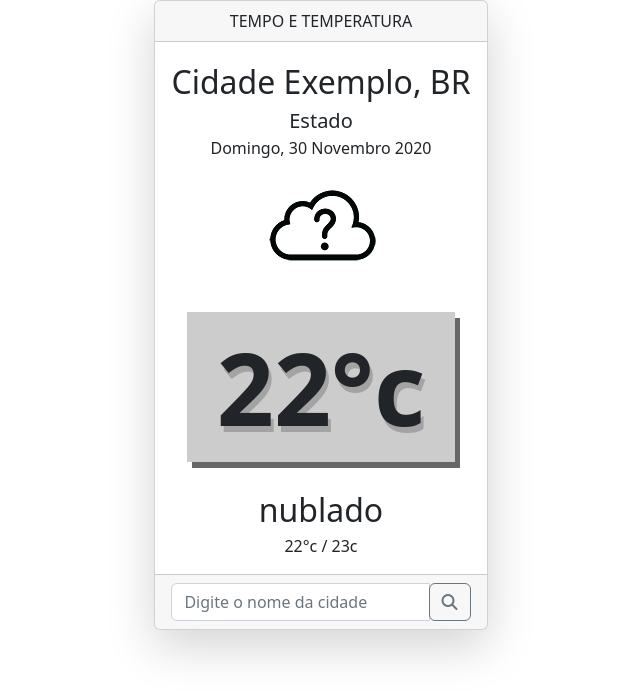
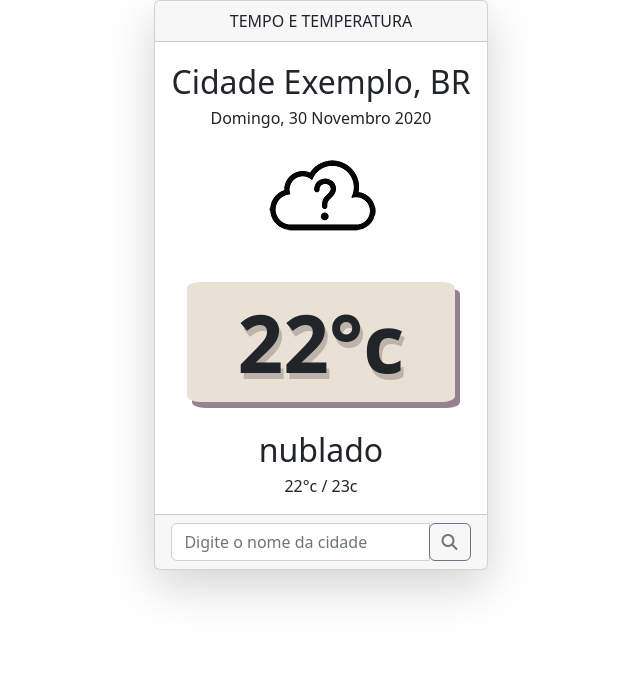
Before and after one commit to peresribeirocaroline/frontTempo, a plain HTML site: page index.html in a window 1280 px wide. Shown: the whole page, without its empty margins (319-959 px from the left). Drawn offline with nearby package versions, Linux system fonts and the light colour scheme.

Commit message:
Projeto 1.0

```diff
--- a/index.html
+++ b/index.html
@@ -17,7 +17,6 @@
                 <div class="card-header">TEMPO E TEMPERATURA</div>
                 <div class="card-body">
                     <div class="city">Cidade Exemplo, BR</div>
-                    <div class="state">Estado</div>
                     <div class="date">Domingo, 30 Novembro 2020</div>
                     <div class="container-img">
                         <img src="./icons/unknown.png">
--- a/style.css
+++ b/style.css
@@ -8,18 +8,14 @@
 
 }
 
-.state{
-    font-size: 20px
-
-}
 .container-temp {
 display: flex;
 justify-content: center;
-background-color: rgba(0, 0, 0, 0.2);
-box-shadow: 5px 6px rgba(0, 0, 0, 0.6);
+background-color: rgba(150, 105, 48, 0.2);
+box-shadow: 5px 6px rgba(78, 48, 67, 0.6);
 cursor: pointer;
-
-font-size: 100px;
+border-radius: 5%;
+font-size: 80px;
 font-weight: 900;
 text-shadow: 3px 6px rgba(0, 0, 0, 0.2);
 }
```
